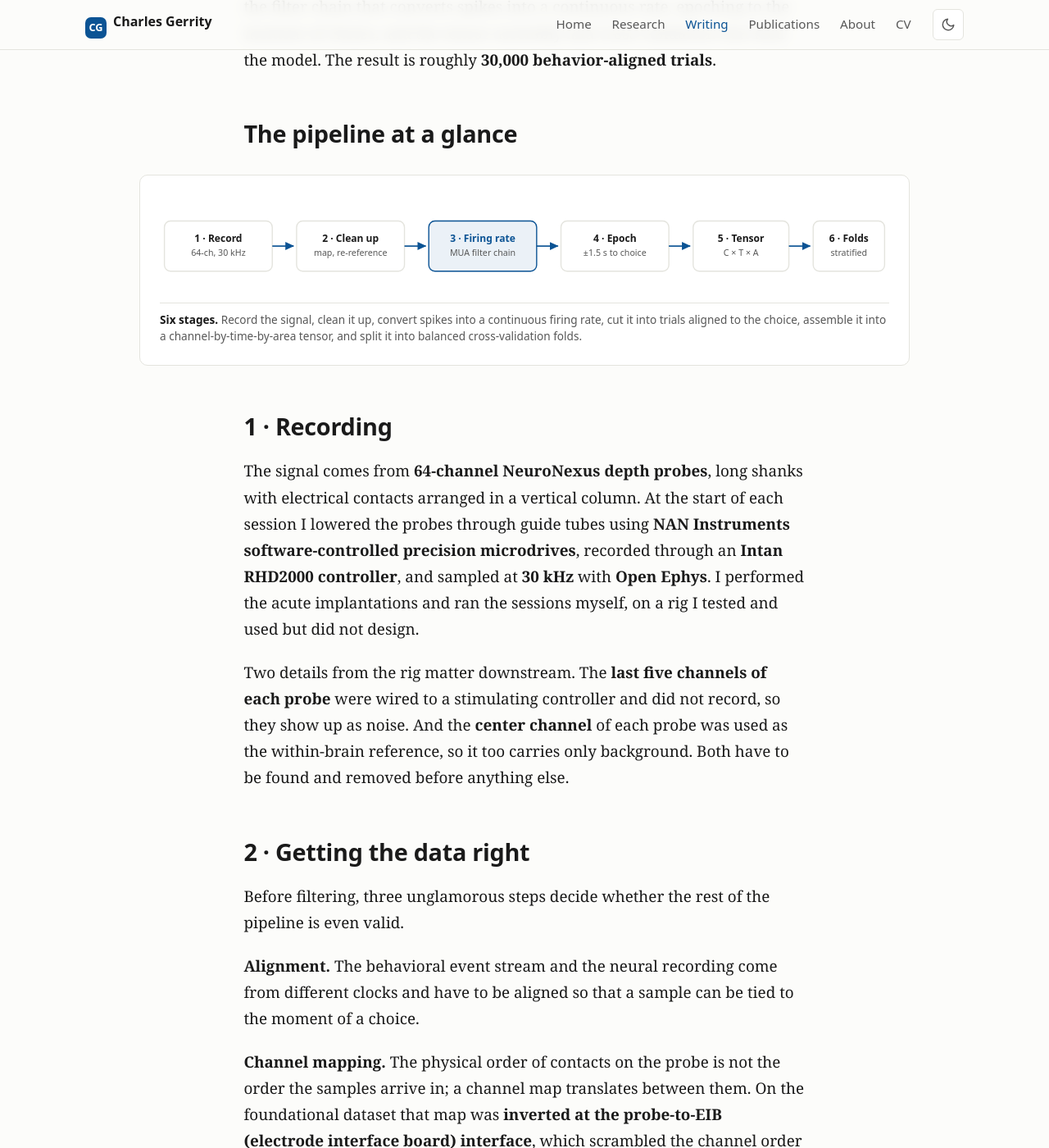
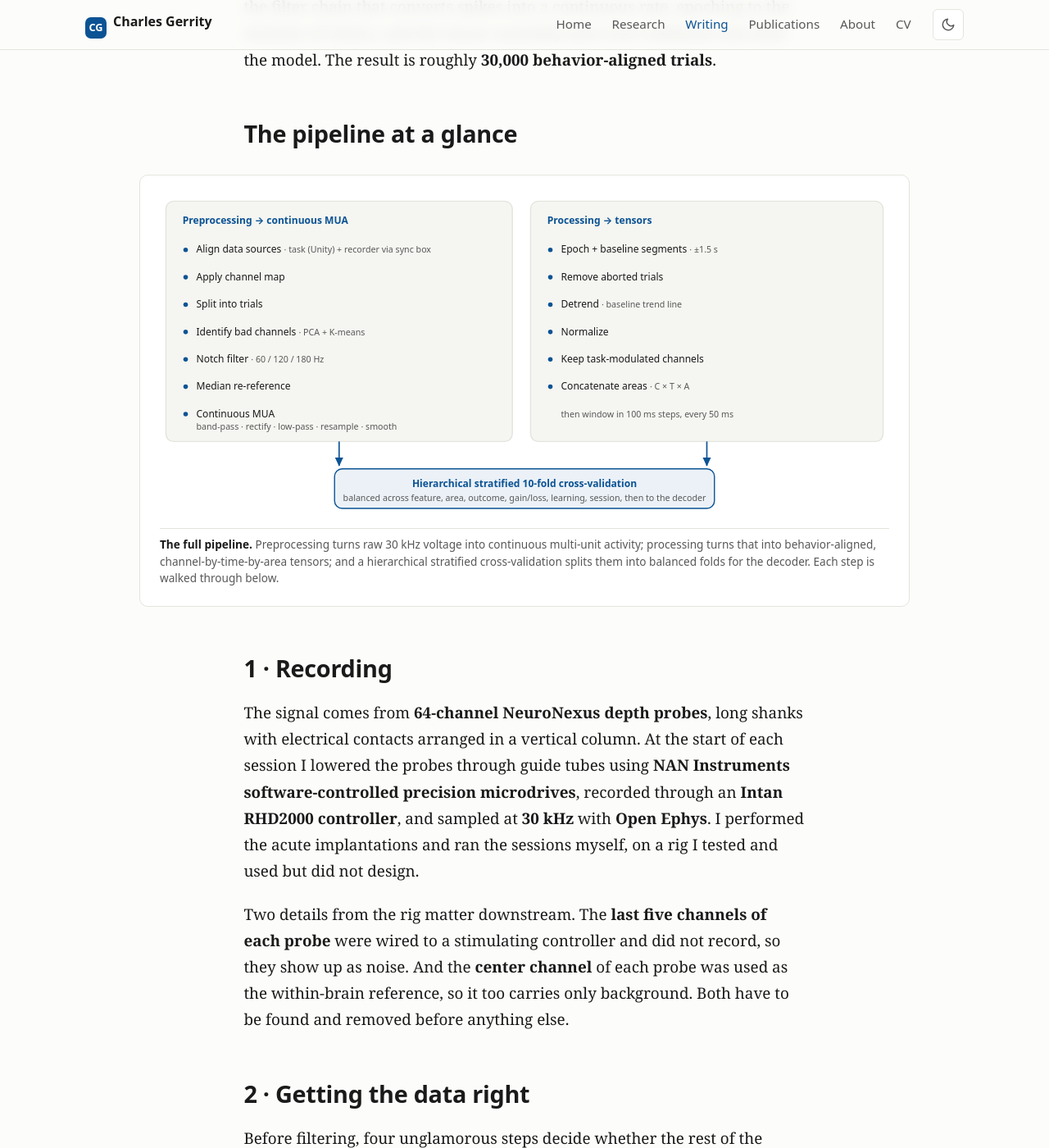
Before and after one commit to cgerrity/cgerrity.github.io, a Jekyll site: the page built from _writing/neural-data-pipeline.md, in a window 1280 px wide and 1400 px high, scrolled down 1404 px. Shown: the whole window at 82% size. Built offline with Jekyll 4.4.1, drawn with Linux system fonts in a browser that asks for light colours; some of the changed text lies outside the part shown.

Commit message:
Enrich pipeline explainer from the defense deck
Match the canonical pipeline from the dissertation defense: replace the
simplified overview with a two-phase step-list figure, and add the steps the
explainer was missing, verified against the Methods chapter:
- alignment via sync box (Unity task + recorder to common time)
- explicit "split into trials" step
- bad-channel detection via PCA + K-means clustering
- processing cleanups: remove aborted/over-10 s trials, detrend against a
  baseline trend line, normalize, and keep only task-modulated channels
  (regression on reward/learned/attention/gain/loss/previous).

Co-Authored-By: Claude Opus 4.8 <noreply@anthropic.com>

```diff
--- a/_writing/neural-data-pipeline.md
+++ b/_writing/neural-data-pipeline.md
@@ -41,49 +41,40 @@ trials**.
 ## The pipeline at a glance {#overview}
 
 <figure class="wide fig">
-<svg class="diagram" viewBox="0 0 960 128" role="img" aria-labelledby="pipe-title">
-  <title id="pipe-title">The neural-data pipeline: record, clean up, convert to firing rate, epoch, assemble the tensor, split into folds</title>
+<svg class="diagram" viewBox="0 0 960 424" role="img" aria-labelledby="pipe-title">
+  <title id="pipe-title">The full pipeline: preprocessing turns raw voltage into continuous multi-unit activity, processing turns it into behavior-aligned tensors, then hierarchical stratified cross-validation feeds the decoder</title>
   <defs>
     <marker id="pah" markerWidth="9" markerHeight="9" refX="6" refY="3" orient="auto"><path class="arrowhead-accent" d="M0,0 L6.5,3 L0,6 Z"/></marker>
   </defs>
-  <!-- 6 stages -->
-  <g>
-    <rect class="box" x="6" y="34" width="142" height="66" rx="8"/>
-    <text class="t-title" x="77" y="62" text-anchor="middle">1 · Record</text>
-    <text class="t-muted" x="77" y="80" text-anchor="middle">64-ch, 30 kHz</text>
-  </g>
-  <line class="flow-accent" x1="148" y1="67" x2="176" y2="67" marker-end="url(#pah)"/>
-  <g>
-    <rect class="box" x="180" y="34" width="142" height="66" rx="8"/>
-    <text class="t-title" x="251" y="62" text-anchor="middle">2 · Clean up</text>
-    <text class="t-muted" x="251" y="80" text-anchor="middle">map, re-reference</text>
-  </g>
-  <line class="flow-accent" x1="322" y1="67" x2="350" y2="67" marker-end="url(#pah)"/>
-  <g>
-    <rect class="box-accent" x="354" y="34" width="142" height="66" rx="8"/>
-    <text class="t-accent" x="425" y="62" text-anchor="middle">3 · Firing rate</text>
-    <text class="t-muted" x="425" y="80" text-anchor="middle">MUA filter chain</text>
-  </g>
-  <line class="flow-accent" x1="496" y1="67" x2="524" y2="67" marker-end="url(#pah)"/>
-  <g>
-    <rect class="box" x="528" y="34" width="142" height="66" rx="8"/>
-    <text class="t-title" x="599" y="62" text-anchor="middle">4 · Epoch</text>
-    <text class="t-muted" x="599" y="80" text-anchor="middle">±1.5 s to choice</text>
-  </g>
-  <line class="flow-accent" x1="670" y1="67" x2="698" y2="67" marker-end="url(#pah)"/>
-  <g>
-    <rect class="box" x="702" y="34" width="126" height="66" rx="8"/>
-    <text class="t-title" x="765" y="62" text-anchor="middle">5 · Tensor</text>
-    <text class="t-muted" x="765" y="80" text-anchor="middle">C × T × A</text>
-  </g>
-  <line class="flow-accent" x1="828" y1="67" x2="856" y2="67" marker-end="url(#pah)"/>
-  <g>
-    <rect class="box" x="860" y="34" width="94" height="66" rx="8"/>
-    <text class="t-title" x="907" y="62" text-anchor="middle">6 · Folds</text>
-    <text class="t-muted" x="907" y="80" text-anchor="middle">stratified</text>
-  </g>
+
+  <rect class="box-2" x="8" y="8" width="456" height="316" rx="10"/>
+  <text class="t-accent" x="30" y="38" font-weight="650">Preprocessing → continuous MUA</text>
+  <circle class="dot" cx="34" cy="72" r="3"/><text x="48" y="76">Align data sources <tspan class="t-muted">· task (Unity) + recorder via sync box</tspan></text>
+  <circle class="dot" cx="34" cy="108" r="3"/><text x="48" y="112">Apply channel map</text>
+  <circle class="dot" cx="34" cy="144" r="3"/><text x="48" y="148">Split into trials</text>
+  <circle class="dot" cx="34" cy="180" r="3"/><text x="48" y="184">Identify bad channels <tspan class="t-muted">· PCA + K-means</tspan></text>
+  <circle class="dot" cx="34" cy="216" r="3"/><text x="48" y="220">Notch filter <tspan class="t-muted">· 60 / 120 / 180 Hz</tspan></text>
+  <circle class="dot" cx="34" cy="252" r="3"/><text x="48" y="256">Median re-reference</text>
+  <circle class="dot" cx="34" cy="288" r="3"/><text x="48" y="292">Continuous MUA</text>
+  <text class="t-muted" x="48" y="308" font-size="11">band-pass · rectify · low-pass · resample · smooth</text>
+
+  <rect class="box-2" x="488" y="8" width="464" height="316" rx="10"/>
+  <text class="t-accent" x="510" y="38" font-weight="650">Processing → tensors</text>
+  <circle class="dot" cx="514" cy="72" r="3"/><text x="528" y="76">Epoch + baseline segments <tspan class="t-muted">· ±1.5 s</tspan></text>
+  <circle class="dot" cx="514" cy="108" r="3"/><text x="528" y="112">Remove aborted trials</text>
+  <circle class="dot" cx="514" cy="144" r="3"/><text x="528" y="148">Detrend <tspan class="t-muted">· baseline trend line</tspan></text>
+  <circle class="dot" cx="514" cy="180" r="3"/><text x="528" y="184">Normalize</text>
+  <circle class="dot" cx="514" cy="216" r="3"/><text x="528" y="220">Keep task-modulated channels</text>
+  <circle class="dot" cx="514" cy="252" r="3"/><text x="528" y="256">Concatenate areas <tspan class="t-muted">· C × T × A</tspan></text>
+  <text class="t-muted" x="528" y="292" font-size="11">then window in 100 ms steps, every 50 ms</text>
+
+  <line class="flow-accent" x1="236" y1="324" x2="236" y2="356" marker-end="url(#pah)"/>
+  <line class="flow-accent" x1="720" y1="324" x2="720" y2="356" marker-end="url(#pah)"/>
+  <rect class="box-accent" x="230" y="360" width="500" height="52" rx="10"/>
+  <text class="t-accent" x="480" y="384" text-anchor="middle" font-weight="650">Hierarchical stratified 10-fold cross-validation</text>
+  <text class="t-muted" x="480" y="402" text-anchor="middle">balanced across feature, area, outcome, gain/loss, learning, session, then to the decoder</text>
 </svg>
-<figcaption><b>Six stages.</b> Record the signal, clean it up, convert spikes into a continuous firing rate, cut it into trials aligned to the choice, assemble it into a channel-by-time-by-area tensor, and split it into balanced cross-validation folds.</figcaption>
+<figcaption><b>The full pipeline.</b> Preprocessing turns raw 30 kHz voltage into continuous multi-unit activity; processing turns that into behavior-aligned, channel-by-time-by-area tensors; and a hierarchical stratified cross-validation splits them into balanced folds for the decoder. Each step is walked through below.</figcaption>
 </figure>
 
 ## 1 · Recording {#recording}
@@ -101,10 +92,11 @@ and removed before anything else.
 
 ## 2 · Getting the data right {#wrangling}
 
-Before filtering, three unglamorous steps decide whether the rest of the pipeline is even valid.
+Before filtering, four unglamorous steps decide whether the rest of the pipeline is even valid.
 
-**Alignment.** The behavioral event stream and the neural recording come from different clocks and have
-to be aligned so that a sample can be tied to the moment of a choice.
+**Alignment.** The behavioral task runs in a game engine (Unity) that logs frame-by-frame events, while
+the neural recorder runs on its own clock. A sync box ties the two to a common recorder time, so any
+sample can be tied to the exact moment of a choice.
 
 **Channel mapping.** The physical order of contacts on the probe is not the order the samples arrive
 in; a channel map translates between them. On the foundational dataset that map was **inverted at the
@@ -114,8 +106,14 @@ interface board, the Intan headstage, and the Open Ephys recorder, rebuilt the m
 principles, and validated it against the spatial-correlation structure you expect from neighboring
 contacts. That unblocked the dataset. (This is my own account, from lab experience.)
 
+**Splitting into trials.** Using the aligned event stream, the continuous recording is cut into
+per-trial segments so that every step from here on operates trial by trial.
+
 **Bad-channel detection.** Dead contacts, the stimulator-wired channels, and the reference channel all
-have to be identified and dropped, which I handled with a bad-channel detection routine.
+have to be identified and dropped. I did this with a **PCA and K-means routine**: for each probe I ran
+principal component analysis across trials to summarize every channel, clustered the channels, and
+flagged any that clustered with a known artifact channel or sat alone in its own group across most
+clusterings. A real recording channel looks like its neighbors; an artifact does not.
 
 ## 3 · Cleaning the signal {#cleaning}
 
@@ -230,6 +228,17 @@ Why this window? The 700 ms before the choice is always the same behaviorally (t
 fixation to commit), so it anchors the trials to a common event even when decision times differ. The
 window reaches back before the decision and forward into feedback, so the model sees the run-up, the
 choice, and the outcome.
+
+Not every segment survives, and a few cleanups run before the trials are usable:
+
+- **Remove aborted trials.** Trials where the animal never committed, or that ran longer than 10
+  seconds (it took a break), are dropped.
+- **Detrend.** A linear trend fit to the trial's own baseline period is subtracted from both the
+  baseline and the decision epoch, removing slow drift specific to that trial.
+- **Normalize**, so trials are on a common scale.
+- **Keep task-modulated channels.** A regression of task variables (reward, learning status,
+  attentional load, gain, loss, and previous outcome) onto each channel's activity finds which channels
+  actually carry task information; channels that carry none are dropped from the decode.
 
 ## 6 · Assembling the tensor {#tensor}
 
```
